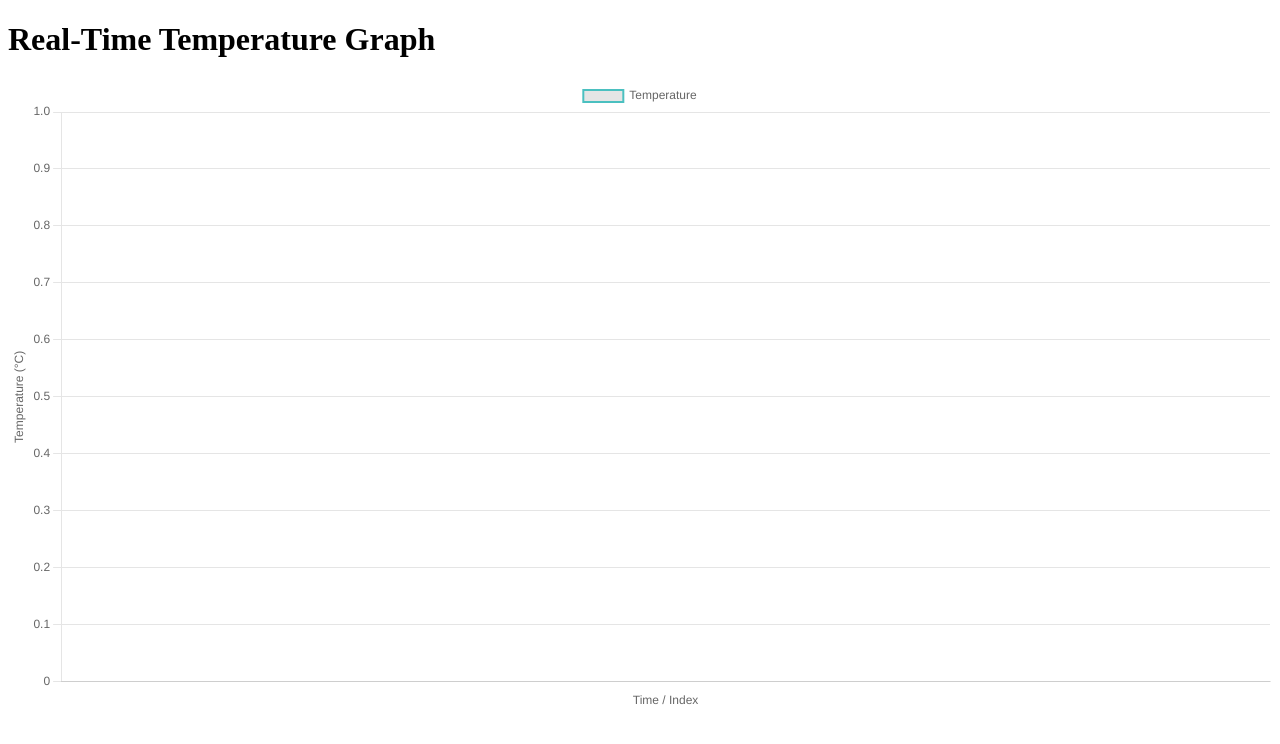
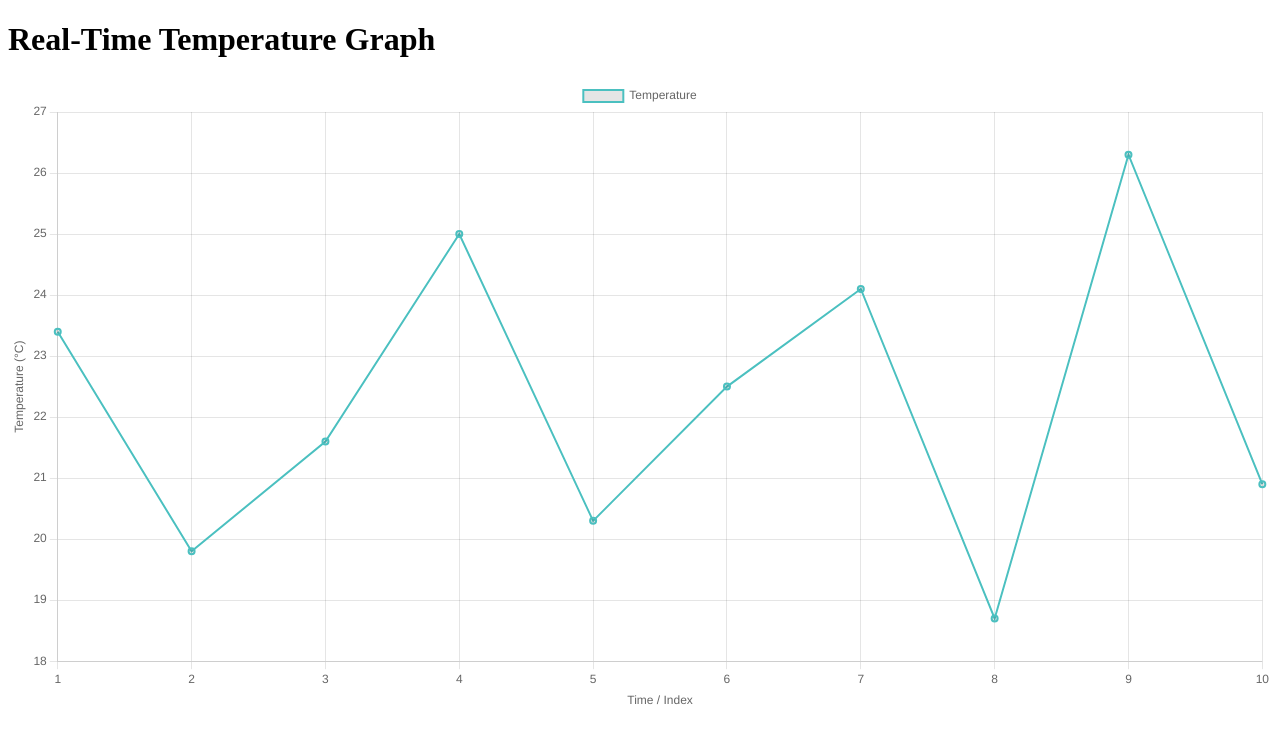
Before and after one commit to npicciani/arduino_datalogger, a plain HTML site: page index.html in a window 1280 px wide. Drawn offline with nearby package versions, Linux system fonts and the light colour scheme; no server answers.

Commit message:
updated url

```diff
--- a/index.html
+++ b/index.html
@@ -49,7 +49,7 @@
         });
 
         async function updateChart() {
-            const url = 'path/to/your/temperature_events.csv'; // Replace with the actual URL
+            const url = 'temperature_events.csv'; // Replace with the actual URL
             const { temperatures } = await fetchCSVData(url);
             const labels = Array.from({ length: temperatures.length }, (_, i) => i + 1); // Labels: [1, 2, 3, ...]
             temperatureChart.data.labels = labels;
```
